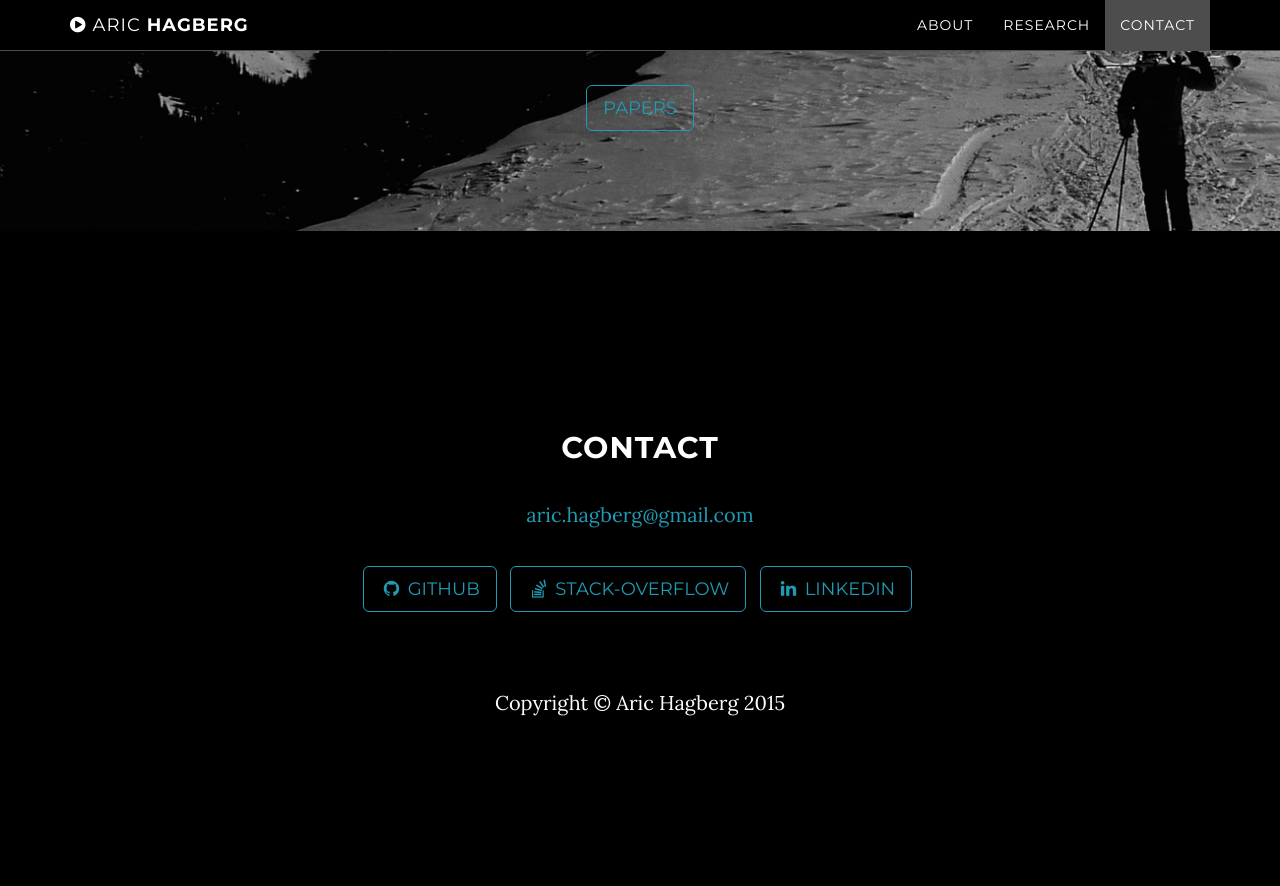
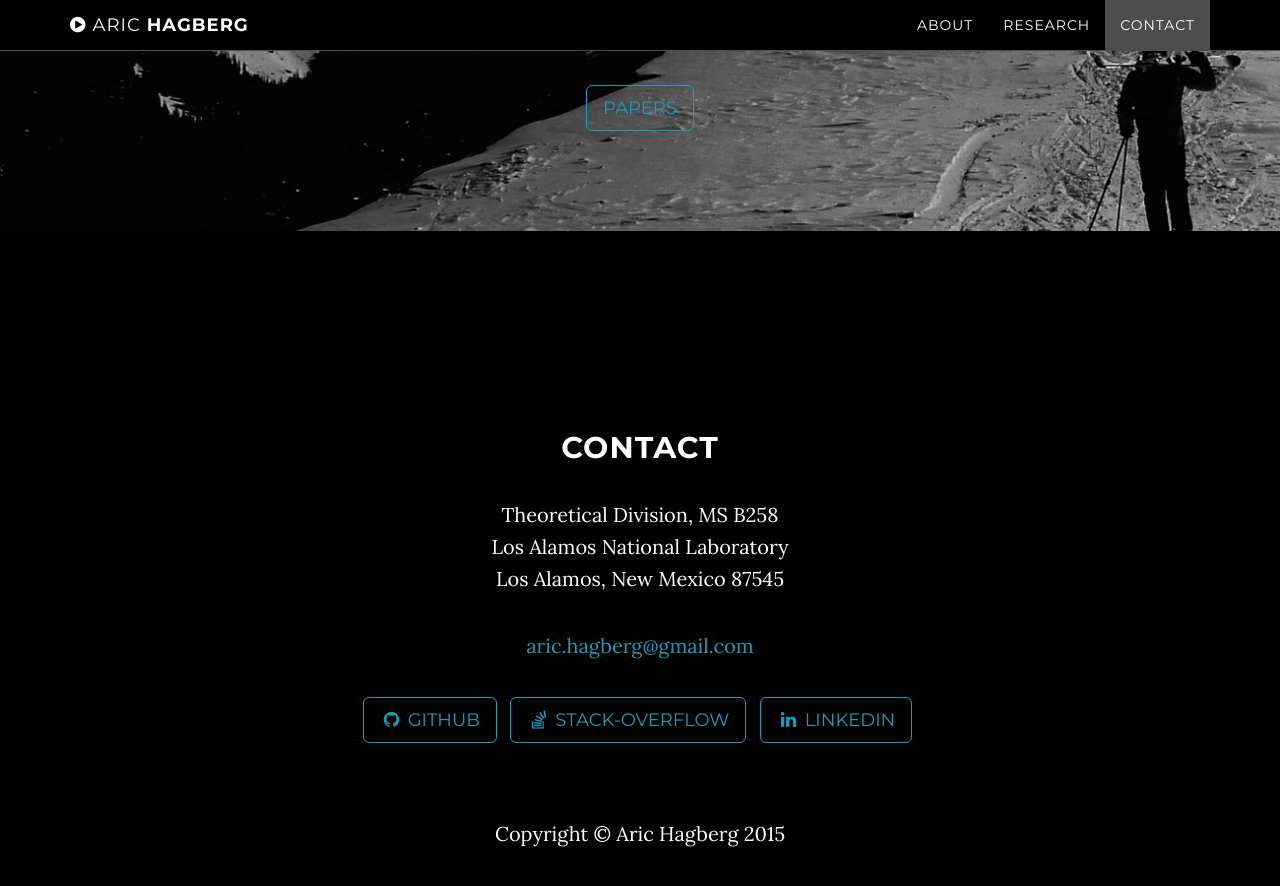
Before and after one commit to hagberg/hagberg.github.io, a Jekyll site: the page built from index.html, in a window 1280 px wide and 900 px high, scrolled down 1649 px. Shown: the top 886 px of the window. Built offline with Jekyll 4.4.1, drawn with Linux system fonts in a browser that asks for light colours; before the commit the page ends 2418 px from its top, so only the background shows below that.

Commit message:
add address

```diff
--- a/_includes/contact.html
+++ b/_includes/contact.html
@@ -3,6 +3,9 @@
         <div class="row">
             <div class="col-lg-8 col-lg-offset-2">
                 <h2>Contact</h2>
+                <p> Theoretical Division, MS B258 </br>
+                  Los Alamos National Laboratory </br>
+                  Los Alamos, New Mexico 87545 </p>
                 <p><a href="mailto:{{ site.email }}">{{ site.email }}</a>
                 </p>
                 <ul class="list-inline banner-social-buttons">
```
